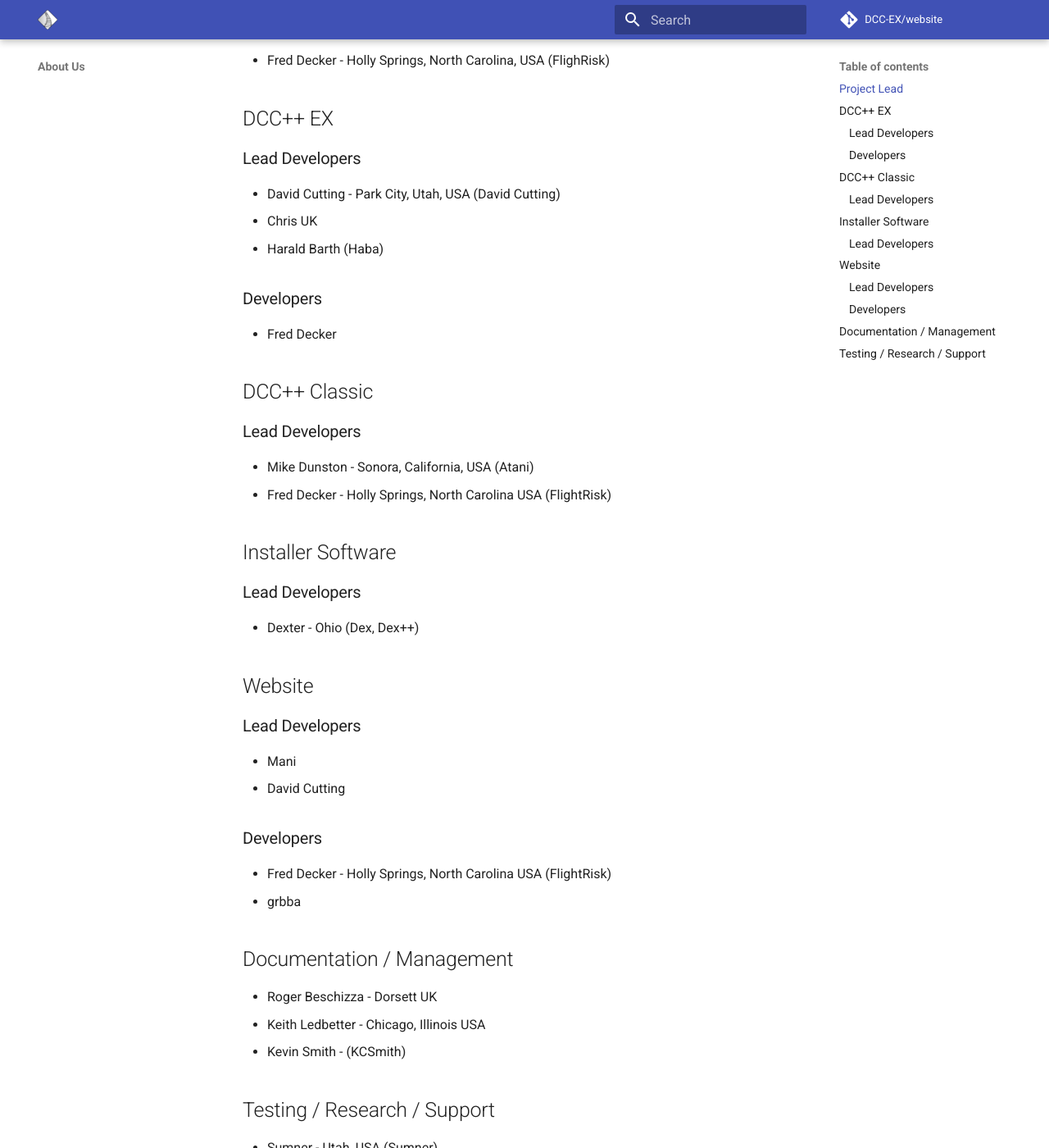
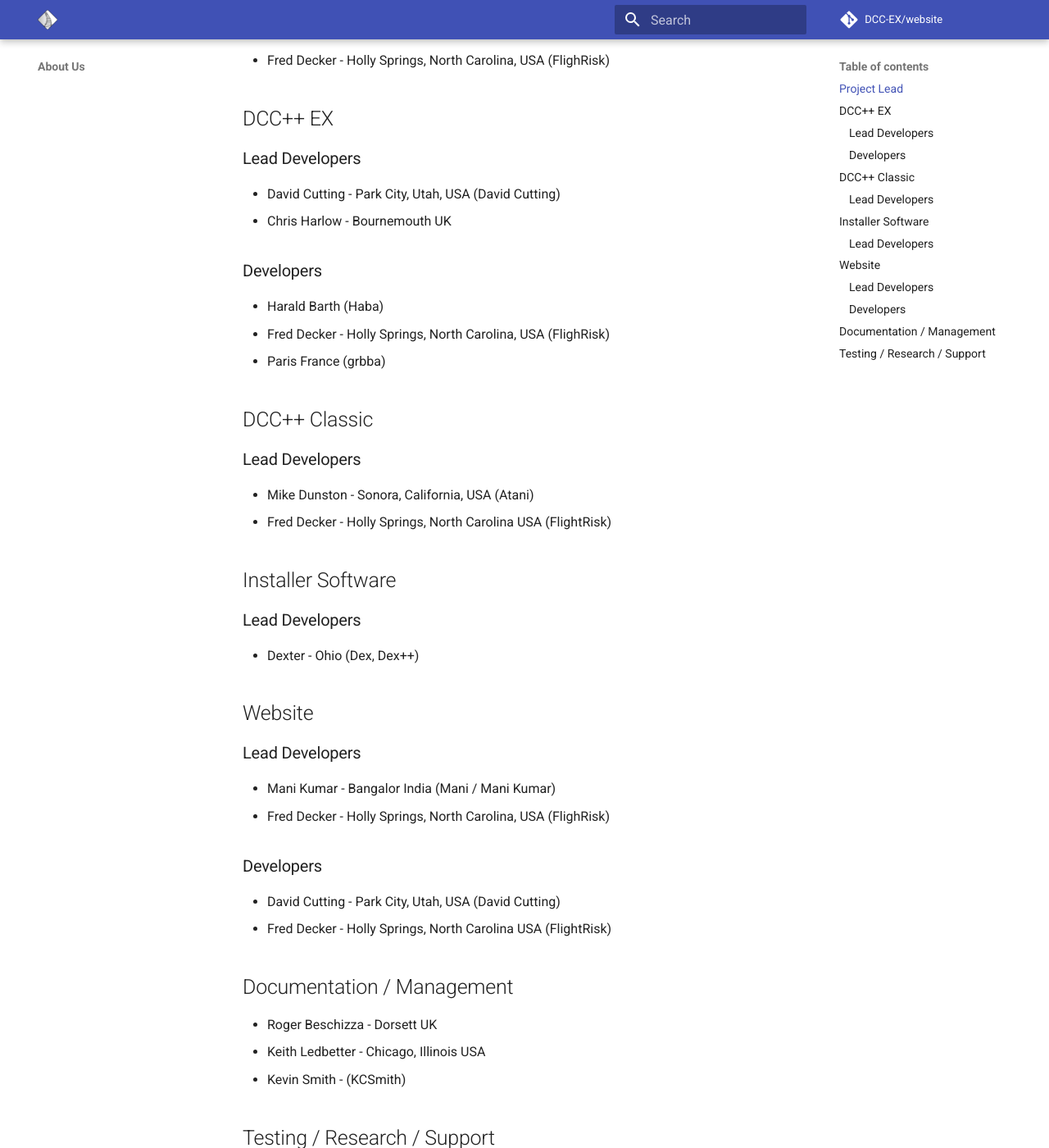
Before and after one commit to DCC-EX/website, an MkDocs documentation site: the page built from docs/about/about-us.md, in a window 1280 px wide and 1400 px high, scrolled down 606 px. Shown: the whole window at 82% size. Built offline with MkDocs 1.6.1 and Material for MkDocs 9.7.7, drawn with Linux system fonts in a browser that asks for light colours; comment, search, counter and statistics services are not loaded; some of the changed text lies outside the part shown.

Commit message:
Add credits to credits page

```diff
--- a/docs/about/about-us.md
+++ b/docs/about/about-us.md
@@ -21,12 +21,13 @@
 ### Lead Developers
 
 * David Cutting - Park City, Utah, USA (David Cutting)
-* Chris UK
-* Harald Barth (Haba)
+* Chris Harlow - Bournemouth UK
 
 ### Developers
 
-* Fred Decker
+* Harald Barth (Haba)
+* Fred Decker - Holly Springs, North Carolina, USA (FlighRisk)
+* Paris France (grbba)
 
 ## DCC++ Classic
 
@@ -45,13 +46,14 @@
 
 ### Lead Developers
 
-* Mani
-* David Cutting
+* Mani Kumar - Bangalor India (Mani / Mani Kumar)
+* Fred Decker - Holly Springs, North Carolina, USA (FlighRisk)
 
 ### Developers
 
+* David Cutting - Park City, Utah, USA (David Cutting)
 * Fred Decker - Holly Springs, North Carolina USA (FlightRisk)
-* grbba
+
 
 ## Documentation / Management
 
```
Also changed, not shown: other parts of docs/about/about-us.md (+1 -1 lines).
